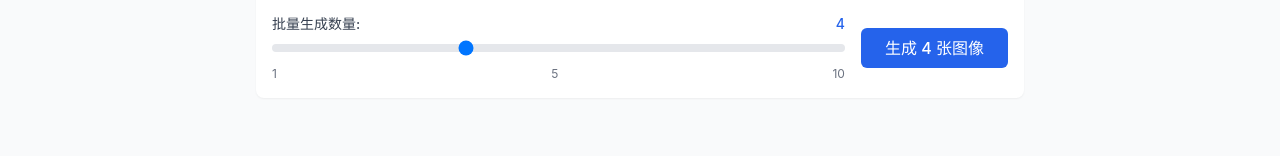
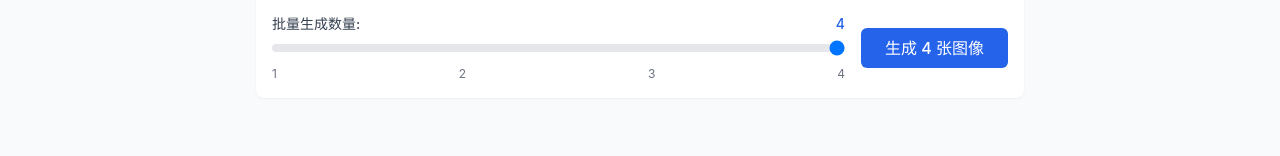
Before and after one commit to figozhu/gpt-image-web-client, a React (Vite) app: page / in a window 1280 px wide. Shown: the part 568-724 px from the top of the page. Built offline with nearby package versions, Linux system fonts and the light colour scheme.

Commit message:
优化首页布局

```diff
--- a/src/components/ImageGrid.jsx
+++ b/src/components/ImageGrid.jsx
@@ -23,7 +23,7 @@
   // 在加载中时显示骨架屏
   if (isLoading) {
     return (
-      <div className="grid grid-cols-1 md:grid-cols-2 lg:grid-cols-3 gap-4 p-4">
+      <div className="grid grid-cols-1 md:grid-cols-2 gap-4 p-4">
         {Array.from({ length: 3 }).map((_, index) => (
           <div
             key={`skeleton-${index}`}
@@ -46,7 +46,7 @@
 
   return (
     <>
-      <div className="grid grid-cols-1 md:grid-cols-2 lg:grid-cols-3 gap-4 p-4">
+      <div className="grid grid-cols-1 md:grid-cols-2 gap-4 p-4">
         {images.map((image, index) => (
           <div
             key={`image-${index}`}
--- a/src/components/PromptInput.jsx
+++ b/src/components/PromptInput.jsx
@@ -249,7 +249,7 @@
               id="batchSize"
               type="range"
               min="1"
-              max="10"
+              max="4"
               value={batchSize}
               onChange={(e) => setBatchSize(parseInt(e.target.value))}
               className="w-full h-2 bg-gray-200 rounded-lg appearance-none cursor-pointer"
@@ -257,8 +257,9 @@
             />
             <div className="flex justify-between text-xs text-gray-500">
               <span>1</span>
-              <span>5</span>
-              <span>10</span>
+              <span>2</span>
+              <span>3</span>
+              <span>4</span>
             </div>
           </div>
 
--- a/src/components/SettingsForm.jsx
+++ b/src/components/SettingsForm.jsx
@@ -165,7 +165,7 @@
             id="batchSize"
             name="batchSize"
             min="1"
-            max="10"
+            max="4"
             className="w-full h-2 bg-gray-200 rounded-lg appearance-none cursor-pointer"
             value={formData.batchSize}
             onChange={handleChange}
```
